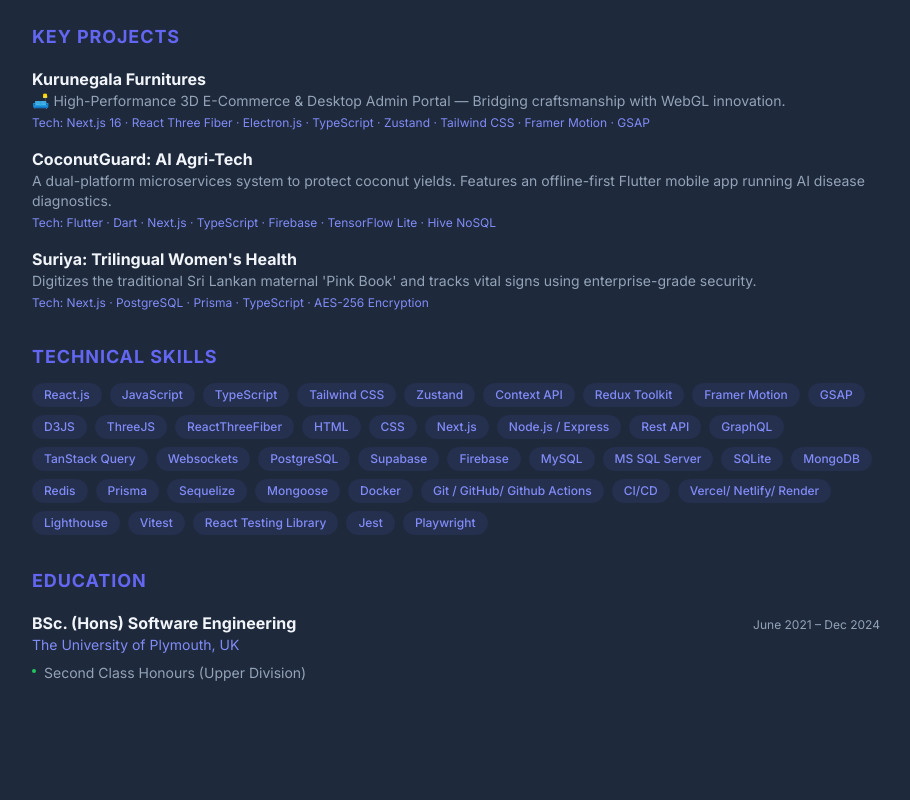
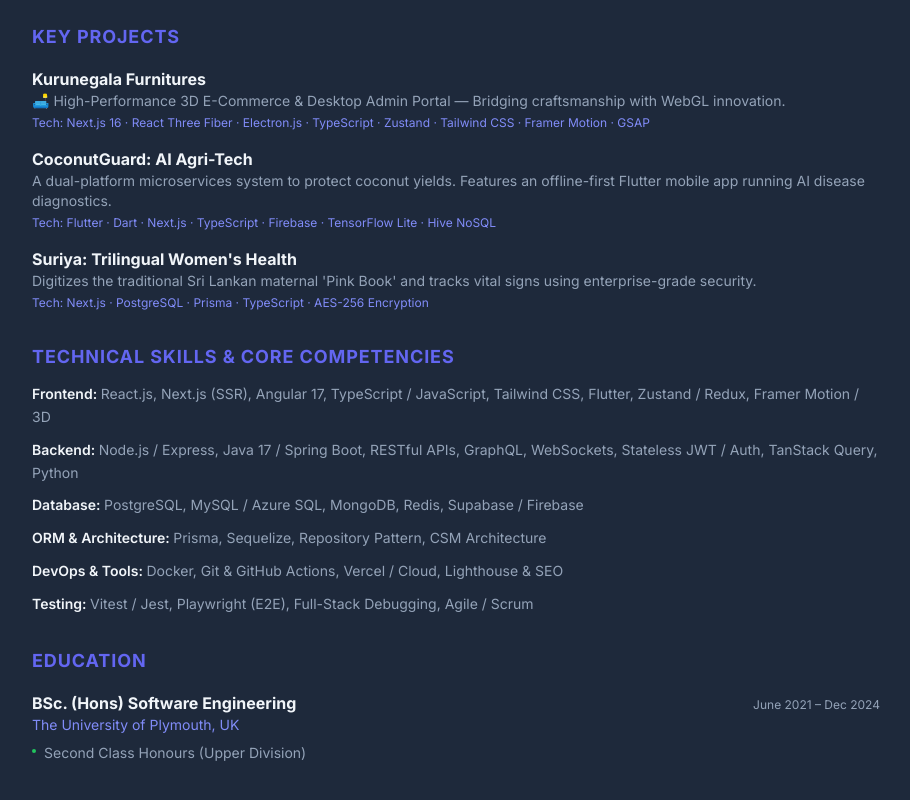
Before and after one commit to VirajTharindu/Viraj-Tharindu-Portfolio-Web-Site, a Next.js app: page /resume in a window 1280 px wide. Shown: the part 784-1584 px from the top of the page, without its empty margins (184-1094 px from the left). Before the commit the page ends 1547 px from the top, so only its background shows below. Built offline with nearby package versions, Linux system fonts and the light colour scheme.

Commit message:
feat: add skills section, data, resume page, contact component, and SEO updates

```diff
--- a/src/app/layout.tsx
+++ b/src/app/layout.tsx
@@ -16,7 +16,7 @@
   metadataBase: new URL(BASE_URL),
   title: "Viraj Tharindu — Full-Stack Software Engineer",
   description:
-    "Full-stack software engineer from Sri Lanka building scalable web systems. Explore my portfolio of production-grade projects in React, Next.js, Node.js, TypeScript, and PostgreSQL.",
+    "Full-stack software engineer from Sri Lanka building scalable web systems. Explore my portfolio of production-grade projects in React, Next.js, Angular, Spring Boot, Node.js, TypeScript, and PostgreSQL.",
   keywords: [
     "Viraj Tharindu",
     "Viraj Tharindu portfolio",
@@ -25,6 +25,9 @@
     "full-stack software engineer",
     "React developer",
     "Next.js developer",
+    "Angular developer",
+    "Spring Boot developer",
+    "Java engineer",
     "Node.js developer",
     "TypeScript developer",
     "PostgreSQL developer",
--- a/src/app/resume/page.tsx
+++ b/src/app/resume/page.tsx
@@ -7,7 +7,6 @@
 import Link from "next/link";
 
 export default function ResumePage() {
-    const allSkills = skillGroups.flatMap((g) => g.skills.map((s) => s.name));
     const workExperience = experienceData.filter((e) => e.type === "work");
     const education = experienceData.filter((e) => e.type === "education");
 
@@ -43,7 +42,7 @@
                     </p>
                     <div className="mt-4 flex flex-wrap gap-4 text-sm text-muted print:text-black/70">
                         <span className="inline-flex items-center gap-1.5">
-                            <Mail size={14} /> vjstyles@email.com
+                            <Mail size={14} /> virajtharindunayan@gmail.com
                         </span>
                         <span className="inline-flex items-center gap-1.5">
                             <Globe size={14} /> vjstyles.dev
@@ -146,16 +145,18 @@
                 {/* Skills */}
                 <section className="mb-8">
                     <h2 className="mb-3 text-lg font-bold uppercase tracking-wider text-primary print:text-black">
-                        Technical Skills
+                        Technical Skills & Core Competencies
                     </h2>
-                    <div className="flex flex-wrap gap-2">
-                        {allSkills.map((skill) => (
-                            <span
-                                key={skill}
-                                className="rounded-full bg-primary/10 px-3 py-1 text-xs font-medium text-primary-light print:bg-gray-100 print:text-black"
-                            >
-                                {skill}
-                            </span>
+                    <div className="space-y-2.5">
+                        {skillGroups.map((group) => (
+                            <div key={group.category} className="text-sm leading-relaxed">
+                                <span className="font-semibold text-foreground print:text-black">
+                                    {group.category}:{" "}
+                                </span>
+                                <span className="text-muted print:text-black/80">
+                                    {group.skills.map((s) => s.name).join(", ")}
+                                </span>
+                            </div>
                         ))}
                     </div>
                 </section>
--- a/src/components/Footer.tsx
+++ b/src/components/Footer.tsx
@@ -6,7 +6,7 @@
 const socialLinks = [
     { icon: Github, href: "https://github.com/VirajTharindu", label: "GitHub" },
     { icon: Linkedin, href: USER_LINKEDIN_URL, label: "LinkedIn" },
-    { icon: Mail, href: "mailto:virajtharindu1997@gmail.com", label: "Email" },
+    { icon: Mail, href: "mailto:virajtharindunayan@gmail.com", label: "Email" },
 ];
 
 export default function Footer() {
--- a/src/components/JsonLd.tsx
+++ b/src/components/JsonLd.tsx
@@ -18,11 +18,12 @@
         "@type": "Person",
         "@id": `${BASE_URL}/#person`,
         name: "Viraj Tharindu",
+        email: "mailto:virajtharindunayan@gmail.com",
         url: BASE_URL,
         image: `${BASE_URL}/profile_main.png`,
         jobTitle: currentJob?.title || "Full-Stack Software Engineer",
         description:
-            "Full-stack software engineer from Sri Lanka building scalable web systems. Experienced in React, Next.js, Node.js, TypeScript, and PostgreSQL.",
+            "Full-stack software engineer from Sri Lanka building scalable web systems. Experienced in React, Next.js, Angular, Spring Boot, Node.js, TypeScript, and PostgreSQL.",
         worksFor: currentJob
             ? { "@type": "Organization", name: currentJob.organization }
             : undefined,
--- a/src/components/sections/Contact.tsx
+++ b/src/components/sections/Contact.tsx
@@ -73,13 +73,13 @@
                         className="mt-8 space-y-4"
                     >
                         <a
-                            href="mailto:virajtharindu1997@gmail.com"
+                            href="mailto:virajtharindunayan@gmail.com"
                             className="group flex items-center gap-3 text-muted transition-colors hover:text-foreground"
                         >
                             <div className="flex h-10 w-10 items-center justify-center rounded-lg bg-primary/10 text-primary">
                                 <Mail size={18} />
                             </div>
-                            <span>virajtharindu1997@gmail.com</span>
+                            <span>virajtharindunayan@gmail.com</span>
                             <ArrowUpRight
                                 size={14}
                                 className="opacity-0 transition-opacity group-hover:opacity-100"
--- a/src/data/skills.ts
+++ b/src/data/skills.ts
@@ -16,37 +16,27 @@
         size: "lg",
         skills: [
             { name: "React.js", icon: "Monitor", proof: "Used in 3+ production apps" },
-            { name: "JavaScript", icon: "Code", proof: "Created more than 3+ projects" },
-            { name: "TypeScript", icon: "FileCode", proof: "Primary language across all projects" },
+            { name: "Next.js (SSR)", icon: "Monitor", proof: "App Router, SSR, SSG & Server Actions" },
+            { name: "Angular 17", icon: "Layers", proof: "Signals, standalone components & DI" },
+            { name: "TypeScript / JavaScript", icon: "FileCode", proof: "Primary languages across all projects" },
             { name: "Tailwind CSS", icon: "Palette", proof: "Styled 3+ production interfaces" },
-            { name: "Zustand", icon: "zap", proof: "State management for 3+ projects" },
-            { name: "Context API", icon: "layers", proof: "State management for 3+ projects" },
-            { name: "Redux Toolkit", icon: "layers", proof: "State management for 3+ projects" },
-            { name: "Framer Motion", icon: "Sparkles", proof: "Interactive animations & transitions" },
-            { name: "GSAP", icon: "Sparkles", proof: "Used in a 3D project" },
-            { name: "D3JS", icon: "Sparkles", proof: "Used in data visualization" },
-            { name: "ThreeJS", icon: "Sparkles", proof: "Used in a 3D project" },
-            { name: "ReactThreeFiber", icon: "Sparkles", proof: "Used in a 3D project" },
-            { name: "HTML", icon: "Terminal", proof: "Used in all projects" },
-            { name: "CSS", icon: "Terminal", proof: "Used in all projects" },
-
+            { name: "Flutter", icon: "Smartphone", proof: "Offline-first cross-platform mobile apps" },
+            { name: "Zustand / Redux", icon: "Zap", proof: "Decoupled & centralized state management" },
+            { name: "Framer Motion / 3D", icon: "Sparkles", proof: "Three.js, R3F & interactive animations" },
         ],
     },
     {
         category: "Backend",
         size: "lg",
         skills: [
-            { name: "Next.js", icon: "Monitor", proof: "Used in 3+ production apps" },
             { name: "Node.js / Express", icon: "Server", proof: "REST & WebSocket APIs in production" },
-            { name: "Rest API", icon: "GitBranch", proof: "Flexible API layer for dashboards" },
-            { name: "GraphQL", icon: "GitBranch", proof: "Flexible API layer for dashboards" },
-            { name: "TanStack Query", icon: "GitBranch", proof: "Server side data fetching" },
-            { name: "Websockets", icon: "GitBranch", proof: "Flexible API layer for dashboards" },
-
-            //{ name: "Mongoose", icon: "Database", proof: "Flexible ORM across projects" },
-
-
-
+            { name: "Java 17 / Spring Boot", icon: "Cpu", proof: "Enterprise REST APIs & robust backend services" },
+            { name: "RESTful APIs", icon: "GitBranch", proof: "Flexible, secure endpoint architecture" },
+            { name: "GraphQL", icon: "GitBranch", proof: "Declarative schemas & flexible data queries" },
+            { name: "WebSockets", icon: "Zap", proof: "Bi-directional real-time event streaming" },
+            { name: "Stateless JWT / Auth", icon: "ShieldCheck", proof: "BCrypt, RBAC & token rotation" },
+            { name: "TanStack Query", icon: "RefreshCw", proof: "Server-state caching & synchronisation" },
+            { name: "Python", icon: "Terminal", proof: "Data pipelines, ML integration & scripts" },
         ],
     },
     {
@@ -54,51 +44,40 @@
         size: "md",
         skills: [
             { name: "PostgreSQL", icon: "Database", proof: "Primary relational DB across projects" },
-            { name: "Supabase", icon: "Database", proof: "Primary cloud-based relational DB across projects" },
-            { name: "Firebase", icon: "Database", proof: "Primary backend-as-a-service DB across projects" },
-            { name: "MySQL", icon: "Database", proof: "Primary relational DB across projects" },
-            { name: "MS SQL Server", icon: "Database", proof: "Primary relational DB across projects" },
-            { name: "SQLite", icon: "Database", proof: "Primary relational DB across projects" },
-            { name: "MongoDB", icon: "HardDrive", proof: "Document store for data" },
-            { name: "Redis", icon: "Zap", proof: "Caching & pub/sub in E-Commerce Furniture App" },
+            { name: "MySQL / Azure SQL", icon: "Database", proof: "Relational storage & transactional queries" },
+            { name: "MongoDB", icon: "HardDrive", proof: "Document store for dynamic data" },
+            { name: "Redis", icon: "Zap", proof: "In-memory caching & pub/sub messaging" },
+            { name: "Supabase / Firebase", icon: "Database", proof: "Realtime cloud database & BaaS" },
         ],
     },
-
-
     {
-        category: "ORM",
+        category: "ORM & Architecture",
         size: "md",
         skills: [
-            { name: "Prisma", icon: "Database", proof: "Flexible ORM across projects" },
-            { name: "Sequelize", icon: "Database", proof: "Flexible ORM across projects" },
-            { name: "Mongoose", icon: "Database", proof: "Flexible ODM across No-SQL projects" },
+            { name: "Prisma", icon: "Layers", proof: "Type-safe ORM across SQL projects" },
+            { name: "Sequelize", icon: "Layers", proof: "Relational ORM for Node.js" },
+            { name: "Repository Pattern", icon: "Boxes", proof: "Decoupled data access & domain layers" },
+            { name: "CSM Architecture", icon: "Layers", proof: "Clean service-module enterprise design" },
         ],
     },
-
     {
         category: "DevOps & Tools",
         size: "md",
         skills: [
-            { name: "Docker", icon: "Container", proof: "Containerized all deployments" },
-            { name: "Git / GitHub/ Github Actions", icon: "GitBranch", proof: "Version control across all projects" },
-            { name: "CI/CD", icon: "RefreshCw", proof: "GitHub Actions pipelines" },
-            { name: "Vercel/ Netlify/ Render", icon: "Terminal", proof: "Deployment and Hosting" },
-            { name: "Lighthouse", icon: "Sparkles", proof: "Web performance optimization" },
-
-
+            { name: "Docker", icon: "Container", proof: "Containerized environments & parity" },
+            { name: "Git & GitHub Actions", icon: "GitBranch", proof: "CI/CD automated build & test pipelines" },
+            { name: "Vercel / Cloud", icon: "Cloud", proof: "Production hosting & edge deployments" },
+            { name: "Lighthouse & SEO", icon: "Gauge", proof: "Performance & Core Web Vitals optimization" },
         ],
     },
-
     {
         category: "Testing",
         size: "md",
         skills: [
-            { name: "Vitest", icon: "Layers", proof: "Unit testing in projects" },
-            { name: "React Testing Library", icon: "Sparkles", proof: "Component testing in 3+ projects" },
-            { name: "Jest", icon: "Sparkles", proof: "Unit testing in 3+ projects" },
-            { name: "Playwright", icon: "Sparkles", proof: "E2E testing in 3+ projects" },
-
-
+            { name: "Vitest / Jest", icon: "CheckCircle2", proof: "Fast unit testing & component suites" },
+            { name: "Playwright (E2E)", icon: "CheckCircle2", proof: "End-to-end multi-browser test suites" },
+            { name: "Full-Stack Debugging", icon: "Wrench", proof: "Profiling, diagnostics & error tracking" },
+            { name: "Agile / Scrum", icon: "Workflow", proof: "Sprint tracking, code reviews & Jira" },
         ],
-    }
+    },
 ];
```
Also changed, not shown: src/components/sections/Skills.tsx (+18 -12 lines), 2 other files (tests, documents, lock files or other folders).
